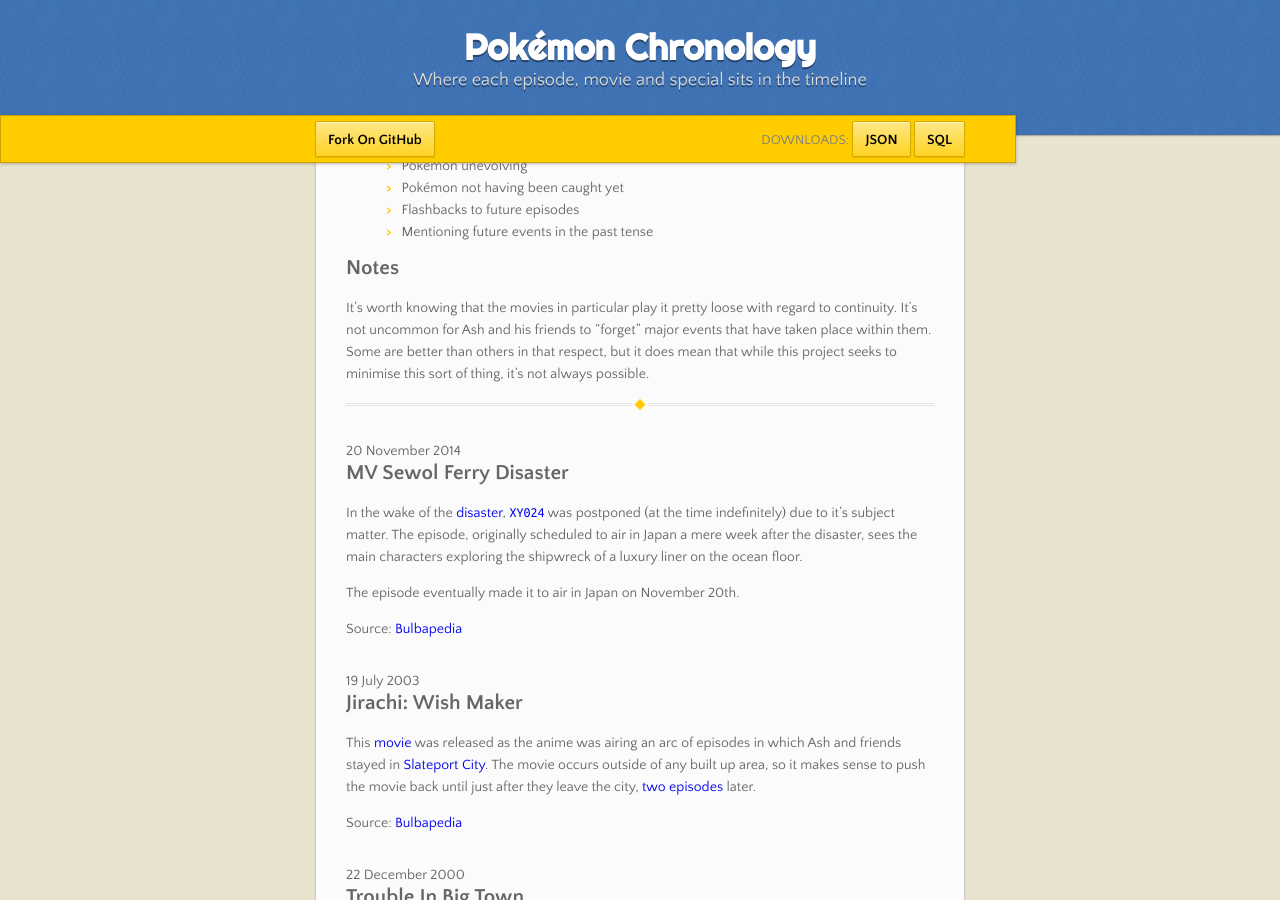
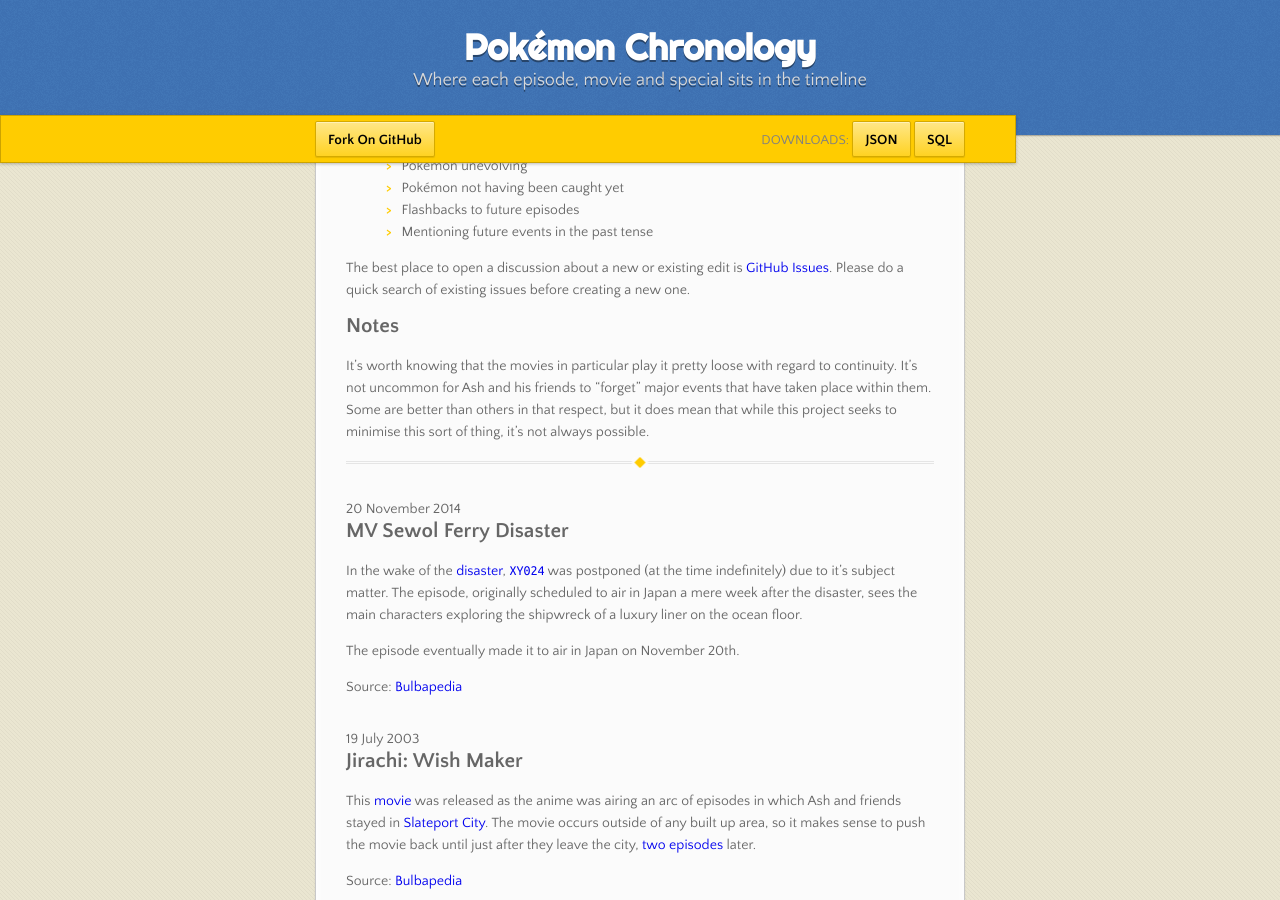
Before and after one commit to mal/pokemon, a Jekyll site: the page built from index.md, in a window 1280 px wide and 900 px high, scrolled down 585 px. Built offline with Jekyll 4.4.1, drawn with Linux system fonts in a browser that asks for light colours.

Commit message:
Add a note on how to raise issues

```diff
--- a/index.md
+++ b/index.md
@@ -39,6 +39,12 @@
     - Flashbacks to future episodes
     - Mentioning future events in the past tense
 
+The best place to open a discussion about a new or existing edit is [GitHub
+Issues][issues]. Please do a quick search of existing issues before creating
+a new one.
+
+[issues]: {{ site.github.issues_url }}
+
 ## Notes
 
 It's worth knowing that the movies in particular play it pretty loose with
```
